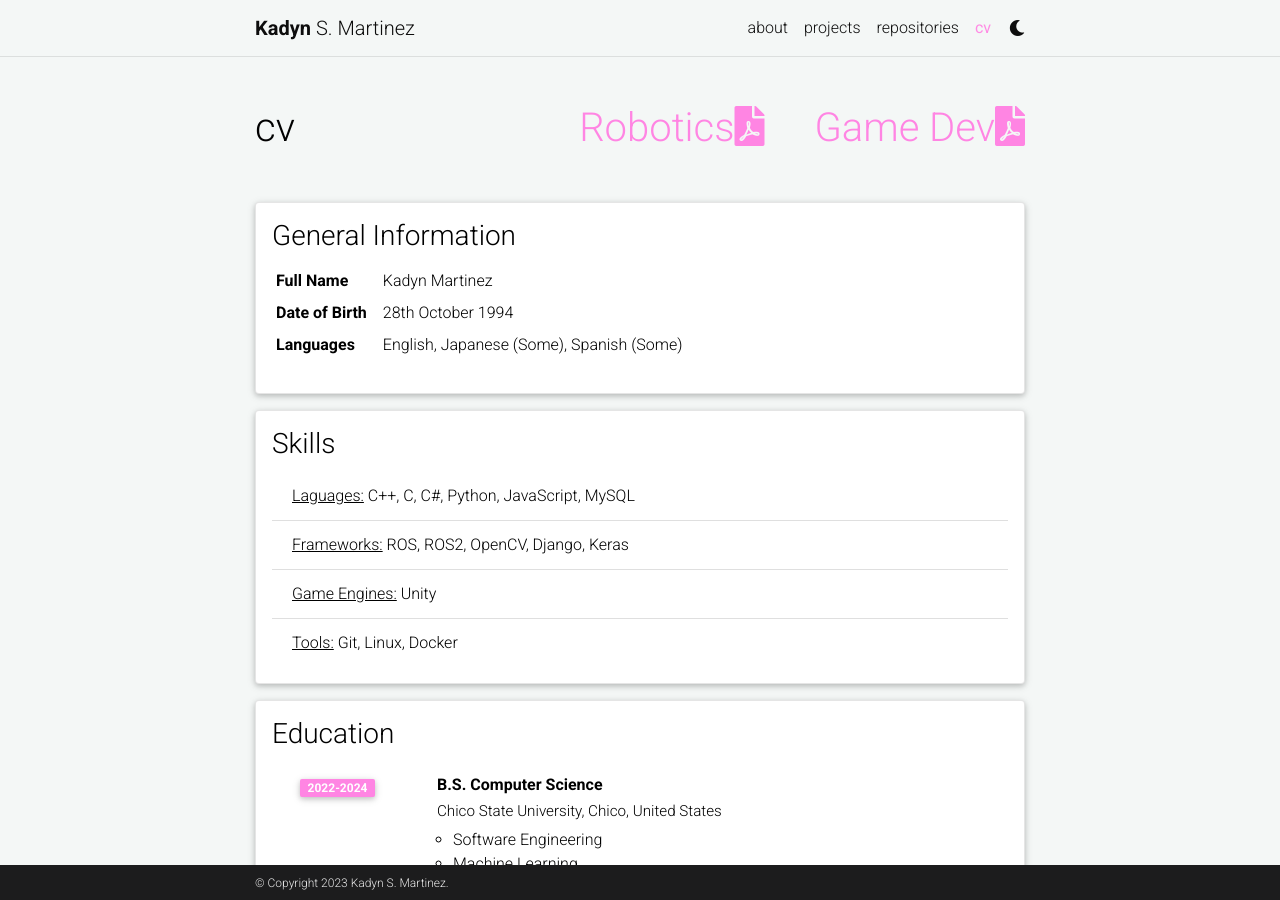
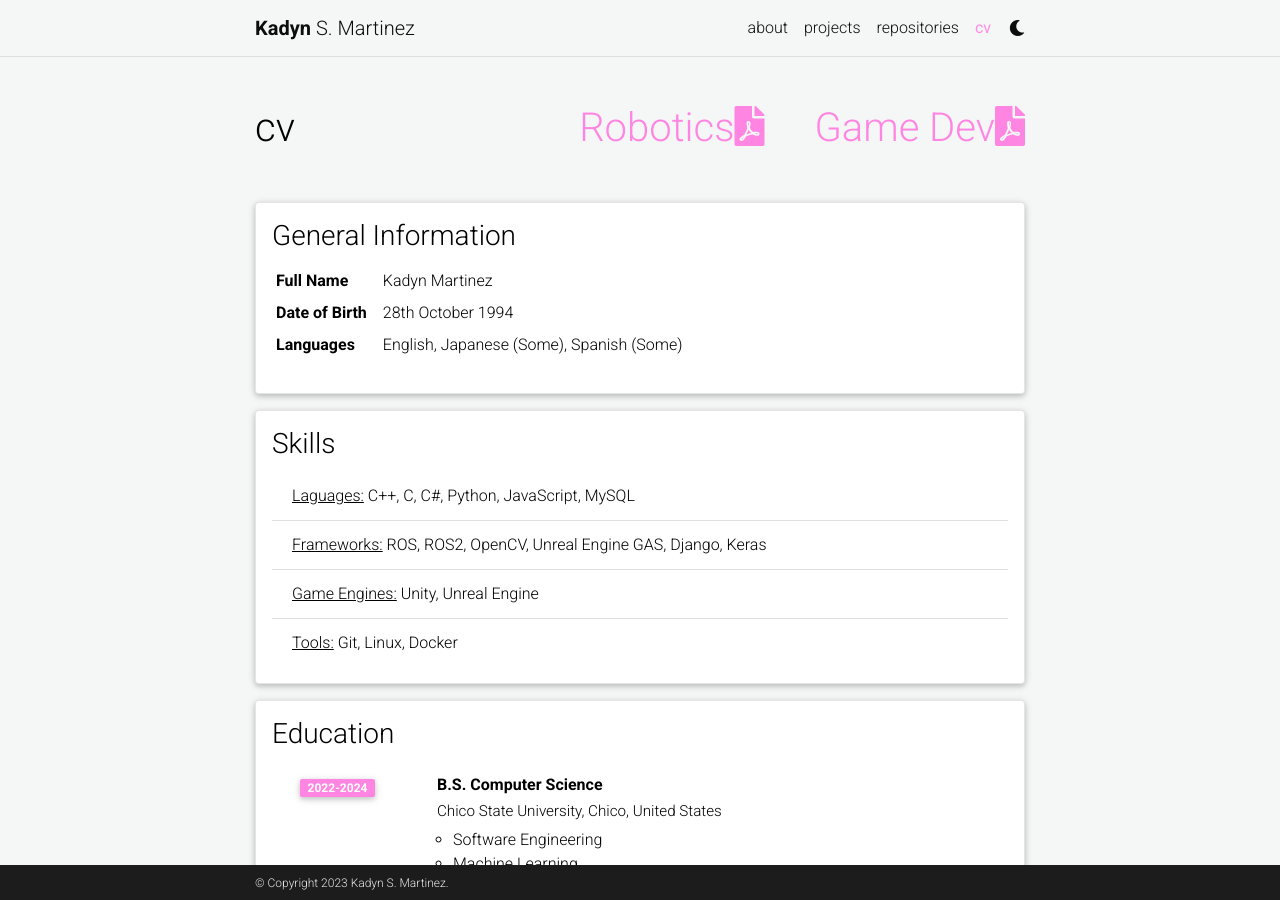
Before and after one commit to KadynCBR/KadynCBR.github.io, a Jekyll site: the page built from _pages/cv.md, in a window 1280 px wide and 900 px high. Built offline with Jekyll 4.4.1, drawn with Linux system fonts in a browser that asks for light colours; comment, search, counter and statistics services are not loaded; a style sheet for code colours, icons or effects is not loaded.

Commit message:
updatedcv

```diff
--- a/_data/cv.yml
+++ b/_data/cv.yml
@@ -12,8 +12,8 @@
   type: list
   contents:
     - <u>Laguages:</u> C++, C, C#, Python, JavaScript, MySQL
-    - <u>Frameworks:</u> ROS, ROS2, OpenCV, Django, Keras
-    - <u>Game Engines:</u> Unity
+    - <u>Frameworks:</u> ROS, ROS2, OpenCV, Unreal Engine GAS, Django, Keras
+    - <u>Game Engines:</u> Unity, Unreal Engine
     - <u>Tools:</u> Git, Linux, Docker
 
 - title: Education
```
